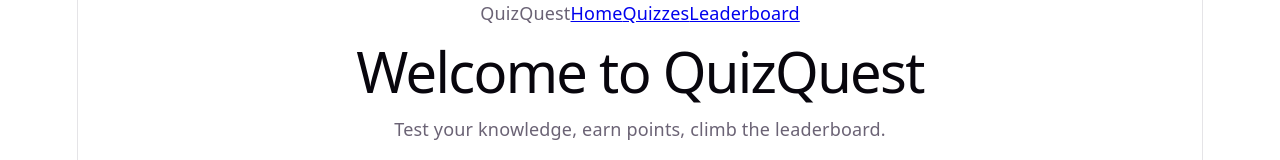
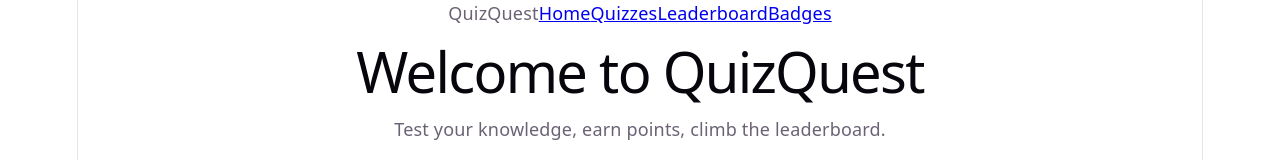
Before and after one commit to jayreck996/ts-msa, a React (Vite) app in the folder front/: page / in a window 1280 px wide. Shown: the top 160 px of the page. Built offline with nearby package versions, Linux system fonts and the light colour scheme; no server answers.

Commit message:
feat: wire Badges route into App

```diff
--- a/front/src/App.tsx
+++ b/front/src/App.tsx
@@ -2,6 +2,7 @@ import { BrowserRouter, Routes, Route, NavLink } from 'react-router-dom';
 import Home from './pages/Home';
 import Quizzes from './pages/Quizzes';
 import Leaderboard from './pages/Leaderboard';
+import Badges from './pages/Badges';
 import './App.css';
 
 export default function App() {
@@ -12,12 +13,14 @@ export default function App() {
         <NavLink to="/">Home</NavLink>
         <NavLink to="/quizzes">Quizzes</NavLink>
         <NavLink to="/leaderboard">Leaderboard</NavLink>
+        <NavLink to="/badges">Badges</NavLink>
       </nav>
       <main className="container">
         <Routes>
           <Route path="/" element={<Home />} />
           <Route path="/quizzes" element={<Quizzes />} />
           <Route path="/leaderboard" element={<Leaderboard />} />
+          <Route path="/badges" element={<Badges />} />
         </Routes>
       </main>
     </BrowserRouter>
```
